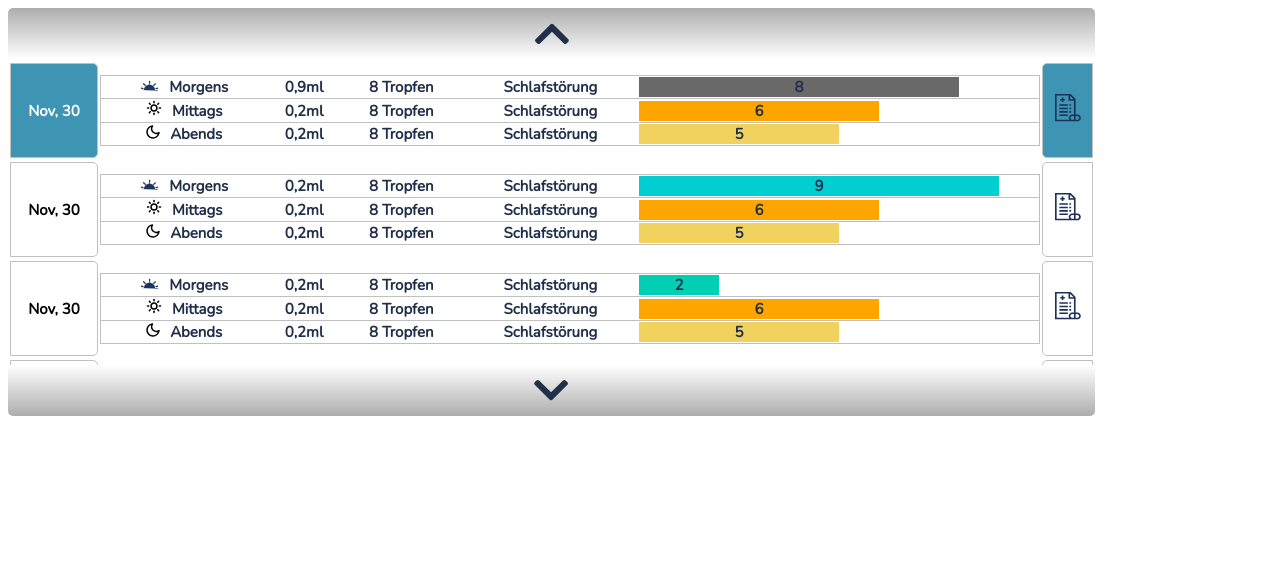
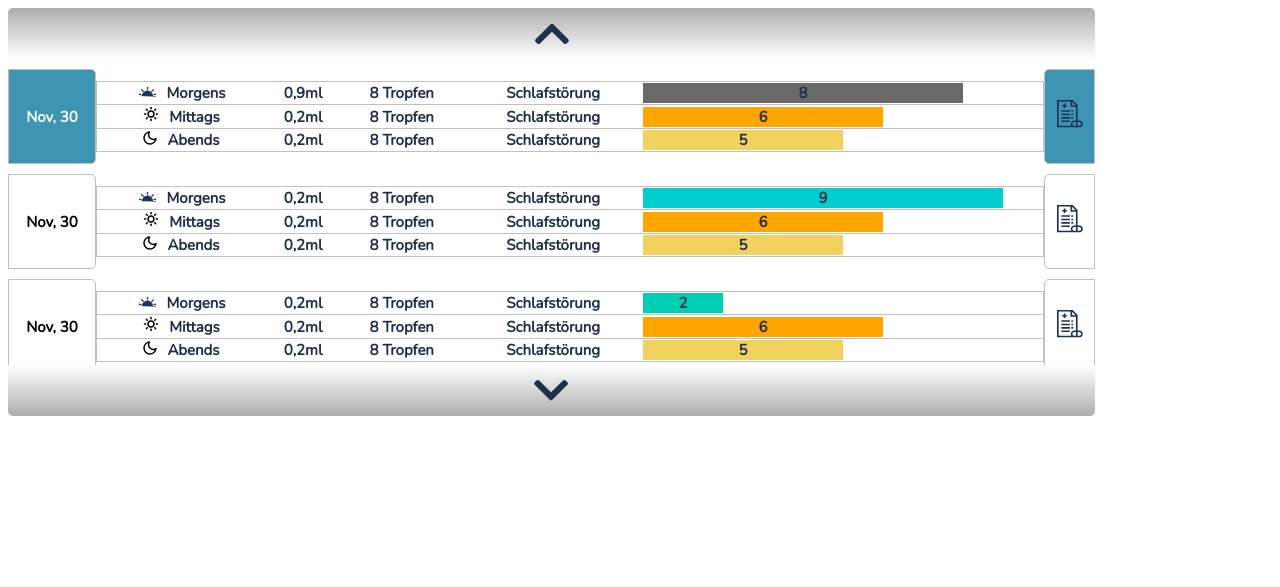
Before and after one commit to gnaneshm/ipsfe, a plain HTML site: page index.html in a window 1280 px wide. Drawn offline with nearby package versions, Linux system fonts and the light colour scheme.

Commit message:
border collapse added

```diff
--- a/style.css
+++ b/style.css
@@ -42,6 +42,8 @@ body{
 }
 .no-borders{
     width: 100%;
+    border-collapse: separate;
+    border-spacing: 0 5px;
 }
 
 .tracker-div{
```
